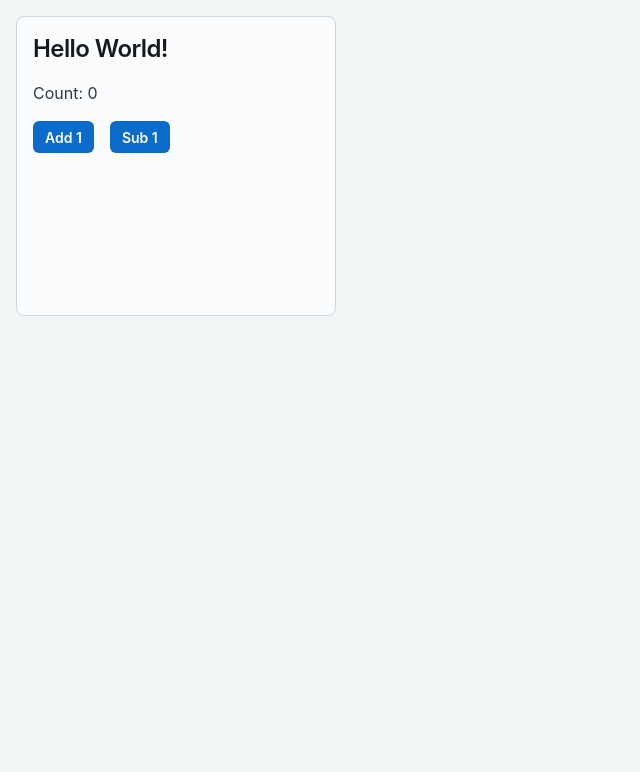
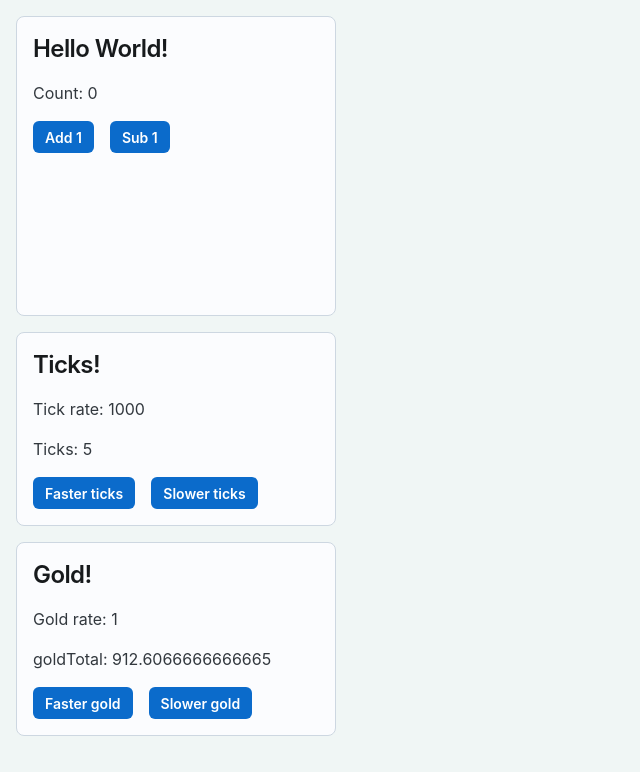
Before and after one commit to TGOlson/mod-game, a React app: page / in a window 1280 px wide. Shown: the top 772 px of the page, without its empty margins (0-640 px from the left). Built offline with nearby package versions, Linux system fonts and the light colour scheme.

Commit message:
tick scaffolding

```diff
--- a/public/index.html
+++ b/public/index.html
@@ -4,7 +4,7 @@
 <head>
   <meta charset="UTF-8" />
   <meta name="viewport" content="width=device-width, initial-scale=1, shrink-to-fit=no">
-  <title>App Skelly</title>
+  <title>Mod</title>
 </head>
 
 <body>
--- /dev/null
+++ b/src/components/GoldDisplay.tsx
@@ -0,0 +1,30 @@
+import React from 'react';
+
+import Typography from '@mui/joy/Typography';
+import Card from '@mui/joy/Card';
+import Button from '@mui/joy/Button';
+import Box from '@mui/joy/Box';
+
+import { useAppDispatch, useAppSelector } from '../hooks';
+import { setTickRate } from '../slices/ticks-slice';
+import { setGoldRate } from '../slices/gold-slice';
+
+const GoldDisplay = () => {
+  const dispatch = useAppDispatch();
+
+  const {goldRate, goldTotal} = useAppSelector((state) => state.gold);
+
+  return (
+      <Card variant='outlined' sx={{m: 2, gap: 2, width: 320}}>
+        <Typography level='h3'>Gold!</Typography>
+        <Typography>Gold rate: {goldRate}</Typography>
+        <Typography>goldTotal: {goldTotal}</Typography>
+        <Box sx={{ display: 'flex', gap: 2, flexWrap: 'wrap' }}>
+          <Button size='sm' onClick={() => dispatch(setGoldRate(goldRate + 0.1))}>Faster gold</Button>
+          <Button size='sm' onClick={() => dispatch(setTickRate(goldRate - 0.1))}>Slower gold</Button>
+        </Box>
+      </Card>
+  );
+};
+
+export default GoldDisplay;
--- /dev/null
+++ b/src/components/TicksDisplay.tsx
@@ -0,0 +1,29 @@
+import React from 'react';
+
+import Typography from '@mui/joy/Typography';
+import Card from '@mui/joy/Card';
+import Button from '@mui/joy/Button';
+import Box from '@mui/joy/Box';
+
+import { useAppDispatch, useAppSelector } from '../hooks';
+import { setTickRate } from '../slices/ticks-slice';
+
+const TicksDisplay = () => {
+  const dispatch = useAppDispatch();
+
+  const {tickRate, lastTick} = useAppSelector((state) => state.ticks);
+
+  return (
+      <Card variant='outlined' sx={{m: 2, gap: 2, width: 320}}>
+        <Typography level='h3'>Ticks!</Typography>
+        <Typography>Tick rate: {tickRate}</Typography>
+        <Typography>Ticks: {Math.round(lastTick / tickRate)}</Typography>
+        <Box sx={{ display: 'flex', gap: 2, flexWrap: 'wrap' }}>
+          <Button size='sm' onClick={() => dispatch(setTickRate(tickRate - 100))}>Faster ticks</Button>
+          <Button size='sm' onClick={() => dispatch(setTickRate(tickRate + 100))}>Slower ticks</Button>
+        </Box>
+      </Card>
+  );
+};
+
+export default TicksDisplay;
--- a/src/pages/App.tsx
+++ b/src/pages/App.tsx
@@ -1,16 +1,37 @@
-import React from 'react';
+import React, { useEffect } from 'react';
 
 import { CssVarsProvider } from '@mui/joy/styles';
 import CssBaseline from '@mui/joy/CssBaseline';
 
 import HelloWorld from '../components/HelloWorld';
+import { useAppDispatch } from '../hooks';
+import { setLastTick } from '../slices/ticks-slice';
+import TicksDisplay from '../components/TicksDisplay';
+import GoldDisplay from '../components/GoldDisplay';
 
 const App = () => {
+  const dispatch = useAppDispatch();
+
+  useEffect(() => {
+    let frameId = 0;
+    const gameLoop = (tick: number) => {
+      frameId = requestAnimationFrame(gameLoop);
+
+      dispatch(setLastTick(tick));
+    };
+
+    frameId = requestAnimationFrame(gameLoop);
+
+    return () => cancelAnimationFrame(frameId);
+  });
+
   return (
     <CssVarsProvider>
       <CssBaseline />
 
       <HelloWorld />
+      <TicksDisplay />
+      <GoldDisplay />
     </CssVarsProvider>
   );
 };
--- /dev/null
+++ b/src/slices/gold-slice.ts
@@ -0,0 +1,31 @@
+import { PayloadAction, createSlice } from '@reduxjs/toolkit';
+import { setLastTick } from './ticks-slice';
+
+type State = {
+  goldTotal: number;
+  goldRate: number;
+};
+
+const initialState: State = {
+  goldTotal: 0, // todo: use localstorage
+  goldRate: 1,
+};
+
+export const ticksSlice = createSlice({
+  name: 'gold',
+  initialState,
+  reducers: {
+    setGoldRate: (state: State, action: PayloadAction<number>) => {
+      state.goldRate = action.payload;
+    },
+  },
+  extraReducers(builder) {
+    builder.addCase(setLastTick, (state: State, action: PayloadAction<number>) => {
+      state.goldTotal += state.goldRate * (action.payload / 1000);
+    });
+  },
+});
+
+export const { setGoldRate } = ticksSlice.actions;
+
+export default ticksSlice.reducer;
--- /dev/null
+++ b/src/slices/ticks-slice.ts
@@ -0,0 +1,31 @@
+import { PayloadAction, createSlice } from '@reduxjs/toolkit';
+
+type State = {
+  lastTick: number;
+  delta: number;
+  tickRate: number;
+};
+
+const initialState: State = {
+  lastTick: 0, // todo: use localstorage
+  delta: 0,
+  tickRate: 1000,
+};
+
+export const ticksSlice = createSlice({
+  name: 'ticks',
+  initialState,
+  reducers: {
+    setLastTick: (state: State, action: PayloadAction<number>) => {
+      state.delta = state.lastTick - action.payload;
+      state.lastTick = action.payload;
+    },
+    setTickRate: (state: State, action: PayloadAction<number>) => {
+      state.tickRate = action.payload;
+    },
+  },
+});
+
+export const { setLastTick, setTickRate } = ticksSlice.actions;
+
+export default ticksSlice.reducer;
--- a/src/store.ts
+++ b/src/store.ts
@@ -1,13 +1,18 @@
 import { configureStore } from '@reduxjs/toolkit';
-import { logger } from 'redux-logger';
+// import { logger } from 'redux-logger';
 
 import counterReducer from './slices/counter-slice';
+import ticksReducer from './slices/ticks-slice';
+import goldReducer from './slices/gold-slice';
 
 const store = configureStore({
   reducer: {
     counter: counterReducer,
+    ticks: ticksReducer,
+    gold: goldReducer,
   },
-  middleware: getDefaultMiddleware => getDefaultMiddleware().concat(logger)
+  // Don't use logger for now, too noisy w/ ticks, maybe add back later w/ filter
+  // middleware: getDefaultMiddleware => getDefaultMiddleware().concat(logger)
 });
 
 // Infer the `RootState` & `AppDispatch` types from the store
```
Also changed, not shown: 1 other file (tests, documents, lock files or other folders).
